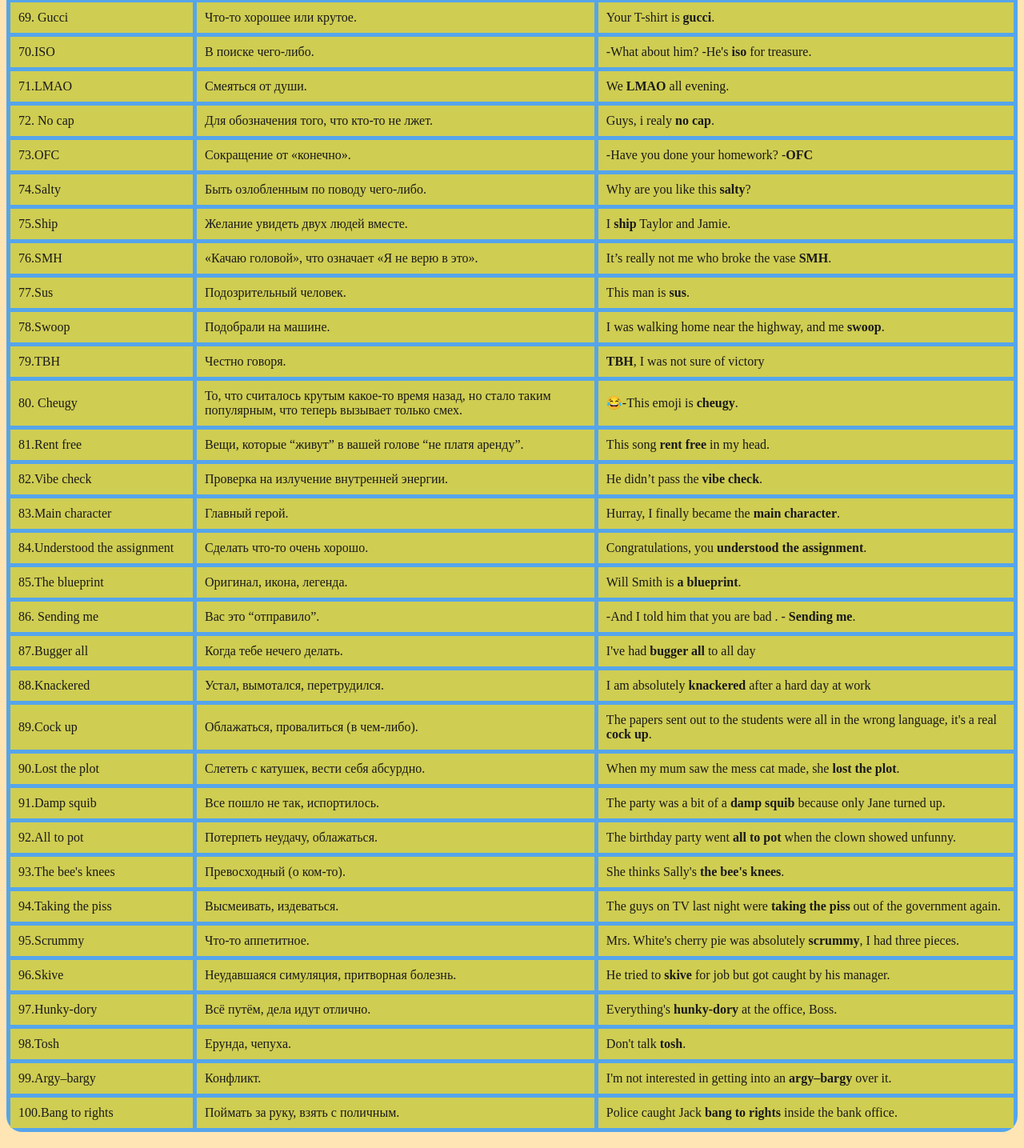
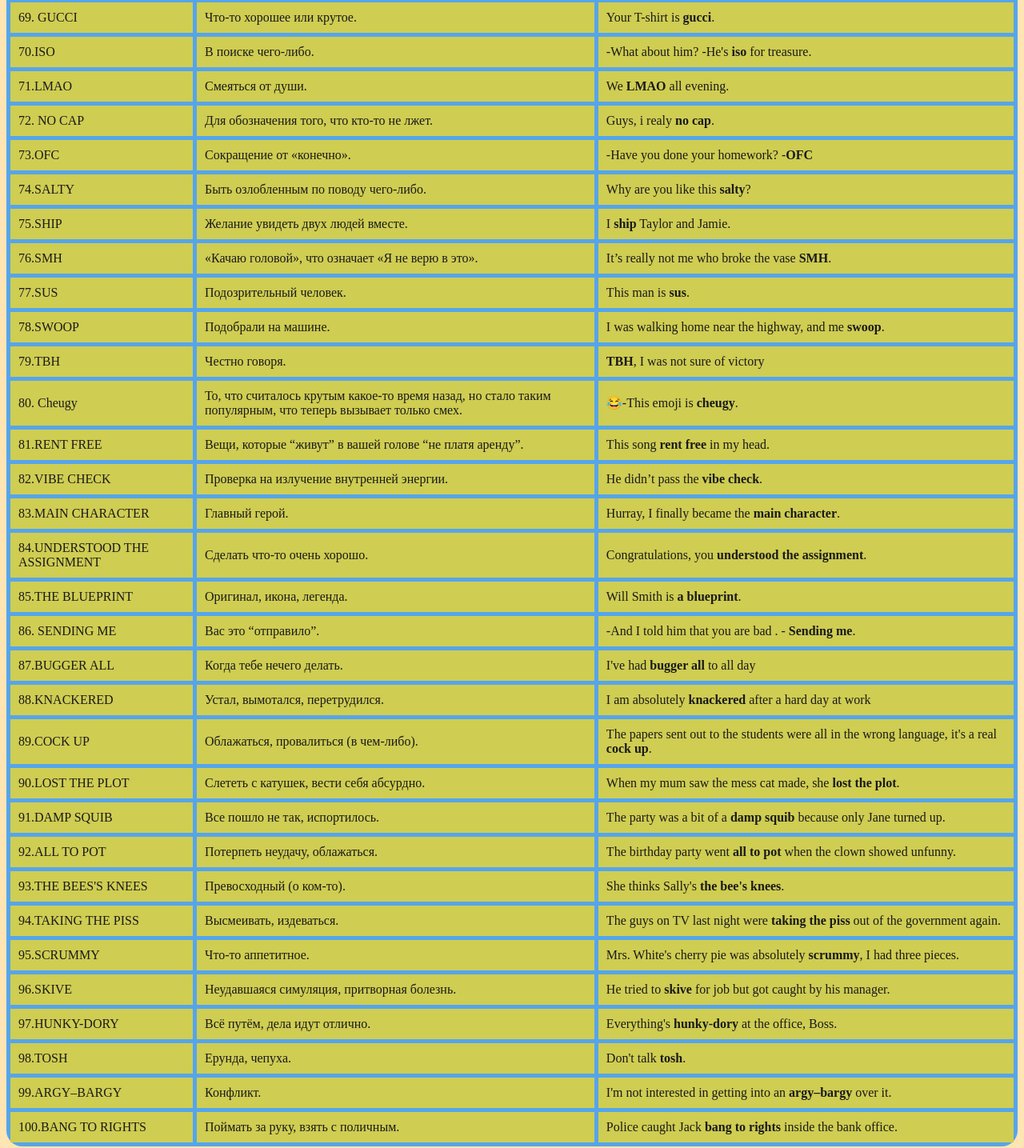
Before and after one commit to H1MTRO/Younge_Vocabulary, a plain HTML site: page index.html in a window 1280 px wide. Shown: the part 3408-4843 px from the top of the page at 80% size. Drawn offline with Linux system fonts and the light colour scheme.

Commit message:
Update index.html 0.3
teper vse capsom

```diff
--- a/index.html
+++ b/index.html
@@ -383,19 +383,19 @@
         </tr>
 
         <tr>
-            <td>55.Ate that </td>
+            <td>55.ATE THAT </td>
             <td>Сделал что-то очень хорошо.  </td>
             <td>What a great presentation, you <b> ate that</b>. </td>
 
         </tr>
         <tr>
-            <td>56. And l oop </td>
+            <td>56. AND I OOP </td>
             <td>Когда что-то удивительное или провокационное. </td>
             <td>He said okay, I’ll do it <b> and l oop</b>.  </td>
 
         </tr>
         <tr>
-            <td>57. Basic   </td>
+            <td>57. BASIC   </td>
             <td>Тот, кого считают скучным человеком. </td>
             <td>Don't talk to him, he's <b> basic</b>.  </td>
 
@@ -444,7 +444,7 @@
 
         </tr>
         <tr>
-            <td>65. Fire  </td>
+            <td>65. FIRE  </td>
             <td>Что-то удивительное. </td>
             <td>This party it’s <b> fire</b>.  </td>
 
@@ -462,7 +462,7 @@
 
         </tr>
         <tr>
-            <td>69. Gucci   </td>
+            <td>69. GUCCI   </td>
             <td>Что-то хорошее или крутое. </td>
             <td>Your T-shirt is <b> gucci</b>.  </td>
 
@@ -482,7 +482,7 @@
 
         </tr>
         <tr>
-            <td>72. No cap </td>
+            <td>72. NO CAP </td>
             <td>Для обозначения того, что кто-то не лжет. </td>
             <td>Guys, i realy <b> no cap</b>. </td>
 
@@ -496,13 +496,13 @@
 
         </tr>
         <tr>
-            <td>74.Salty </td>
+            <td>74.SALTY </td>
             <td>Быть озлобленным по поводу чего-либо. </td>
             <td>Why are you like this <b> salty</b>?  </td>
 
         </tr>
         <tr>
-            <td>75.Ship </td>
+            <td>75.SHIP </td>
             <td>Желание увидеть двух людей вместе. </td>
             <td> I <b> ship</b> Taylor and Jamie. </td>
 
@@ -514,13 +514,13 @@
 
         </tr>
         <tr>
-            <td>77.Sus </td>
+            <td>77.SUS </td>
             <td>Подозрительный человек. </td>
             <td>This man is <b> sus</b>.  </td>
 
         </tr>
         <tr>
-            <td>78.Swoop  </td>
+            <td>78.SWOOP  </td>
             <td>Подобрали на машине. </td>
             <td>I was walking home near the highway, and me <b> swoop</b>. </td>
 
@@ -538,37 +538,37 @@
 
         </tr>
         <tr>
-            <td>81.Rent free </td>
+            <td>81.RENT FREE </td>
             <td>Вещи, которые “живут” в вашей голове “не платя аренду”. </td>
             <td>This song <b> rent free</b> in my head. </td>
 
         </tr>
         <tr>
-            <td>82.Vibe check </td>
+            <td>82.VIBE CHECK </td>
             <td>Проверка на излучение внутренней энергии.  </td>
             <td>He didn’t pass the <b> vibe check</b>. </td>
 
         </tr>
         <tr>
-            <td>83.Main character </td>
+            <td>83.MAIN CHARACTER </td>
             <td>Главный герой. </td>
             <td>Hurray, I finally became the <b> main character</b>.  </td>
 
         </tr>
         <tr>
-            <td>84.Understood the assignment  </td>
+            <td>84.UNDERSTOOD THE ASSIGNMENT  </td>
             <td>Сделать что-то очень хорошо. </td>
             <td>Congratulations, you <b> understood the assignment</b>.  </td>
 
         </tr>
         <tr>
-            <td>85.The blueprint </td>
+            <td>85.THE BLUEPRINT </td>
             <td>Оригинал, икона, легенда.  </td>
             <td>Will Smith is <b> a blueprint</b>.  </td>
 
         </tr>
         <tr>
-            <td>86. Sending me </td>
+            <td>86. SENDING ME </td>
             <td>Вас это “отправило”. </td>
             <td>-And I told him that you are bad .
 
@@ -576,85 +576,85 @@
 
         </tr>
         <tr>
-            <td>87.Bugger all  </td>
+            <td>87.BUGGER ALL  </td>
             <td>Когда тебе нечего делать. </td>
             <td>I've had <b> bugger all</b> to all day </td>
 
         </tr>
         <tr>
-            <td>88.Knackered </td>
+            <td>88.KNACKERED </td>
             <td>Устал, вымотался, перетрудился.  </td>
             <td>I am absolutely <b> knackered</b> after a hard day at work </td>
 
         </tr>
         <tr>
-            <td>89.Cock up </td>
+            <td>89.COCK UP </td>
             <td>Облажаться, провалиться (в чем-либо). </td>
             <td>The papers sent out to the students were all in the wrong language, it's a real <b> cock up</b>.  </td>
 
         </tr>
         <tr>
-            <td>90.Lost the plot  </td>
+            <td>90.LOST THE PLOT  </td>
             <td>Слететь с катушек, вести себя абсурдно. </td>
             <td>When my mum saw the mess cat made, she <b> lost the plot</b>.  </td>
 
         </tr>
         <tr>
-            <td>91.Damp squib </td>
+            <td>91.DAMP SQUIB </td>
             <td>Все пошло не так, испортилось. </td>
             <td>The party was a bit of a <b> damp squib</b> because only Jane turned up.   </td>
 
         </tr>
         <tr>
-            <td>92.All to pot </td>
+            <td>92.ALL TO POT </td>
             <td>Потерпеть неудачу, облажаться. </td>
             <td>The birthday party went <b> all to pot</b> when the clown showed unfunny. </td>
 
         </tr>
         <tr>
-            <td>93.The bee's knees  </td>
+            <td>93.THE BEES'S KNEES  </td>
             <td>Превосходный (о ком-то). </td>
             <td>She thinks Sally's <b> the bee's knees</b>.  </td>
 
         </tr>
         <tr>
-            <td>94.Taking the piss </td>
+            <td>94.TAKING THE PISS </td>
             <td>Высмеивать, издеваться.  </td>
             <td>The guys on TV last night were <b> taking the piss</b> out of the government again. </td>
 
         </tr>
         <tr>
-            <td>95.Scrummy </td>
+            <td>95.SCRUMMY </td>
             <td>Что-то аппетитное. </td>
             <td>Mrs. White's cherry pie was absolutely <b> scrummy</b>, I had three pieces.   </td>
 
         </tr>
         <tr>
-            <td>96.Skive </td>
+            <td>96.SKIVE </td>
             <td>Неудавшаяся симуляция, притворная болезнь.  </td>
             <td>He tried to <b> skive</b> for job but got caught by his manager.  </td>
 
         </tr>
         <tr>
-            <td>97.Hunky-dory </td>
+            <td>97.HUNKY-DORY </td>
             <td>Всё путём, дела идут отлично. </td>
             <td>Everything's <b> hunky-dory</b> at the office, Boss.  </td>
 
         </tr>
         <tr>
-            <td>98.Tosh  </td>
+            <td>98.TOSH  </td>
             <td>Ерунда, чепуха. </td>
             <td>Don't talk <b> tosh</b>.  </td>
 
         </tr>
         <tr>
-            <td>99.Argy–bargy  </td>
+            <td>99.ARGY–BARGY  </td>
             <td>Конфликт. </td>
             <td>I'm not interested in getting into an <b> argy–bargy</b> over it. </td>
 
         </tr>
         <tr>
-            <td>100.Bang to rights </td>
+            <td>100.BANG TO RIGHTS </td>
             <td>Поймать за руку, взять с поличным.  </td>
             <td>Police caught Jack <b> bang to rights</b> inside the bank office.  </td>
 
```
